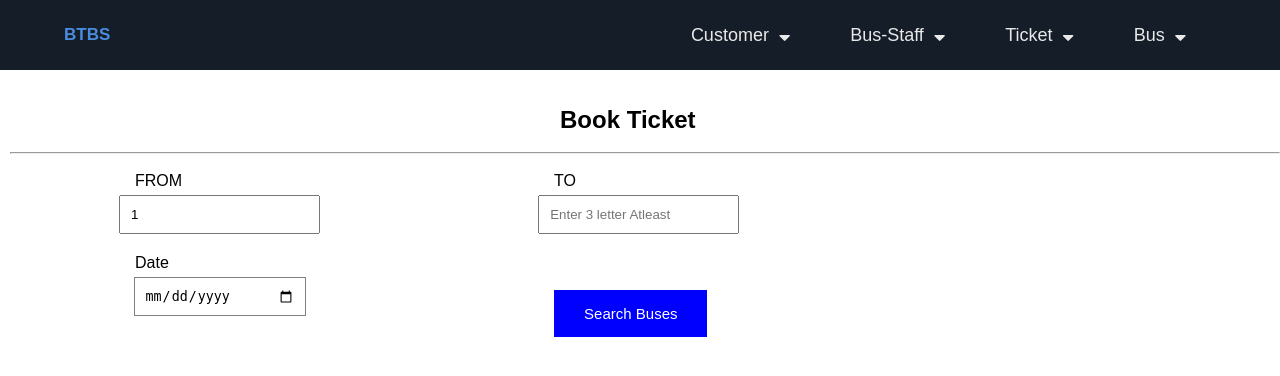
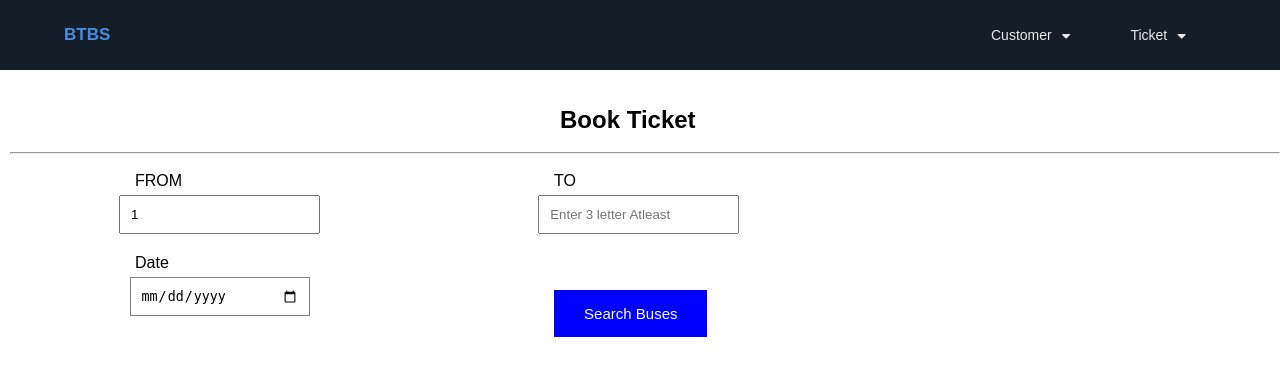
Before and after one commit to Prince1874/BTBS, a PHP site: page /BookTicket.php?from=1 in a window 1280 px wide. Shown: the top 376 px of the page. Run offline with PHP 8.4, Linux system fonts and the light colour scheme; data that the repository does not hold is empty.

Commit message:
fontchange

```diff
--- a/BookTicket.php
+++ b/BookTicket.php
@@ -35,21 +35,10 @@ $result = $con->query($sql);
             <li><a href="NewCustomer.php">New Customer</a></li>
             <li><a href="EditCustomer.php">Edit Customer</a></li>
             <li><a href="CustomerList.php">Customer List</a></li>
-    </ul>
-    </div>
-  </li>
-    <li><a href="#">Bus-Staff<i class="fas fa-caret-down"></i></a>
-
-<div class="dropdown-menu">
-    <ul>
-      <li><a href="Newstaff.php">New Staff</a></li>
-      <li><a href="Editstaff.php">Edit Staff</a></li>
-      <li><a href="StaffList.php">Staff List</a></li>
             <li>
 
           </ul>
-  </div>
-</li>
+
 
       <li><a href="#">Ticket<i class="fas fa-caret-down"></i></a>
 
@@ -64,18 +53,7 @@ $result = $con->query($sql);
         </div>
       </li>
 
-<li><a href="#">Bus<i class="fas fa-caret-down"></i></a>
 
-<div class="dropdown-menu">
-<ul>
-<li><a href="NewBus.php">New Bus</a></li>
-<li><a href="EditBus.php">Edit Bus</a></li>
-<li><a href="BusList.php">Bus List</a></li>
-<li>
-
-</ul>
-</div>
-</li>
   </div>
   </li>
     <div class="main-content"> <br><br>
--- a/style.css
+++ b/style.css
@@ -12,7 +12,11 @@
 
   .radio-span {
     border: 1px solid gray;
-    width: 172px;
+    width: 180px;
+  }
+
+  .label-col3 {
+    margin-left: 100px;
   }
 
   .label-col1 {
@@ -72,12 +76,11 @@
 
       padding: 10px 30px;
 
-
       position: relative;
     }
 
     .menu-bar ul li a {
-      font-size: 18px;
+      font-size: 14px;
       color: var(--color-white);
       text-decoration: none;
 
```
Lines whose indentation alone changed are shown as unchanged.
